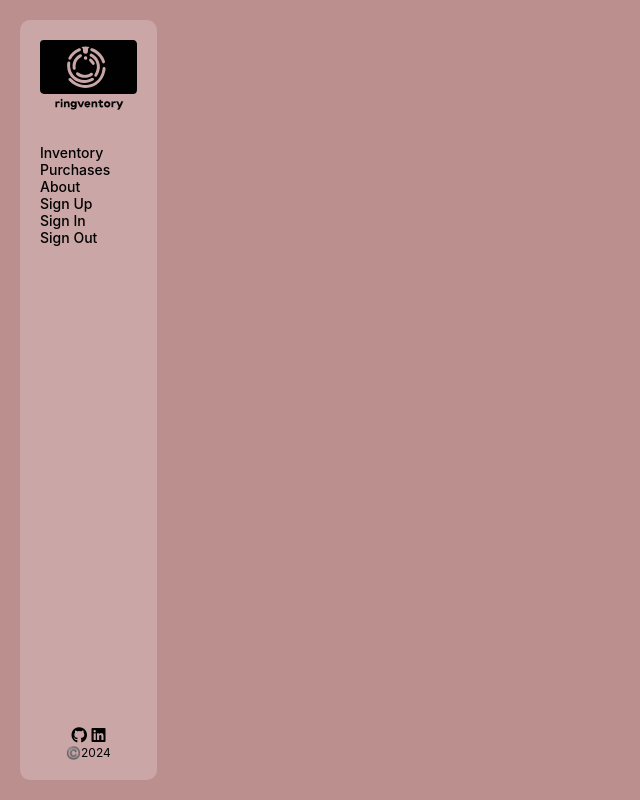
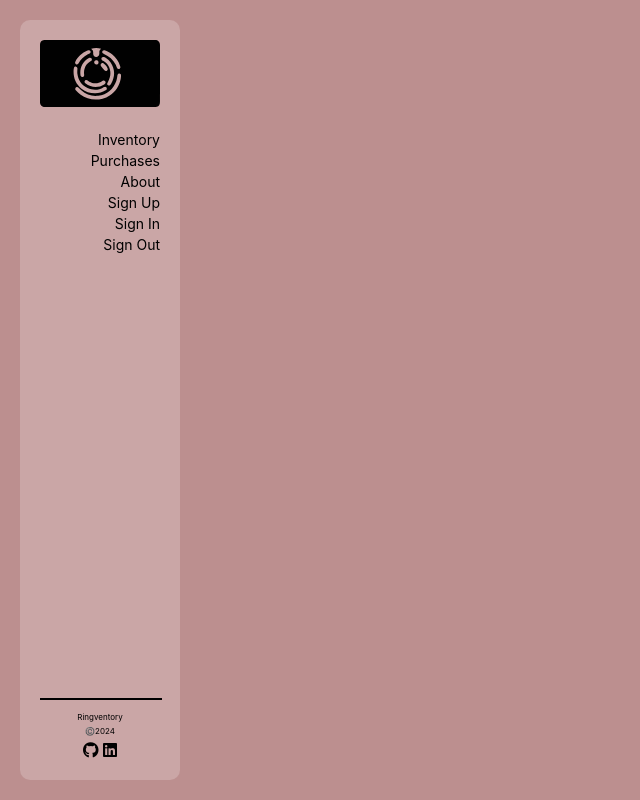
Before and after one commit to TheBerlinMan/Ringventory, a Django app: page / in a window 1280 px wide. Shown: the whole page, without its empty margins (0-640 px from the left). Run offline with Django 4.2, Linux system fonts and the light colour scheme; some libraries are stand-ins or nearby versions.

Commit message:
further nav styling

```diff
--- a/main_app/static/css/base.css
+++ b/main_app/static/css/base.css
@@ -31,15 +31,20 @@ html, body{
 }
 
 .footer > p{
-  font-size: 12px;
+  font-size: 8px;
   margin: 0;
+  margin-top: 4px;
   padding: 0;
+}
+
+.footer > .icons {
+  margin-top: 4px;
 }
 
 
 .logo-small{
-  height:70px;
-  margin-bottom: 30px;
+  width: 120px;
+  margin-bottom: 20px;
 }
 
 .links{
@@ -56,9 +61,12 @@ ul > li{
 
   list-style-type: none;
   font-size: 14px;
-  font-weight: 500;
+  font-weight: 400;
   margin: 0;
+  margin-bottom: 4px;
   padding: 0;
+  text-align: right;
+
 }
 
 ul > li > a{
@@ -80,3 +88,8 @@ ul > li > a:hover{
 .footer > .icons > a:hover{
   cursor: pointer;
 }
+
+.footer > hr{
+  width: 100%;
+  border: solid 1px;
+}
--- a/main_app/templates/base.html
+++ b/main_app/templates/base.html
@@ -29,7 +29,7 @@
         <a href="/">
           <img
           class='logo-small'
-          src="{% static 'images/Asset 3.svg' %}"
+          src="{% static 'images/Asset 4.svg' %}"
           alt="The Ringventory Logo"
           >
         </a>
@@ -45,12 +45,14 @@
         </nav>
       </div>
       <div class="footer">
+        <hr>
+        <p>Ringventory</p>
+        <p><b>©️</b>2024</p>
         <div class='icons'>
 
-          <a href=""><i class="fab fa-github"></i></a>
-          <a href=""><i class="fa-brands fa-linkedin"></i></a>
+          <a href="https://github.com/TheBerlinMan"><i class="fab fa-github"></i></a>
+          <a href="https://www.linkedin.com/in/thomas-onik/"><i class="fa-brands fa-linkedin"></i></a>
         </div>
-        <p><b>©️</b>2024</p>
       </div>
     </header>
     <main>
```
Also changed, not shown: main_app/static/images/Asset 2.svg (added), main_app/static/images/Asset 4.svg (added), main_app/static/images/ring2.svg (added).
